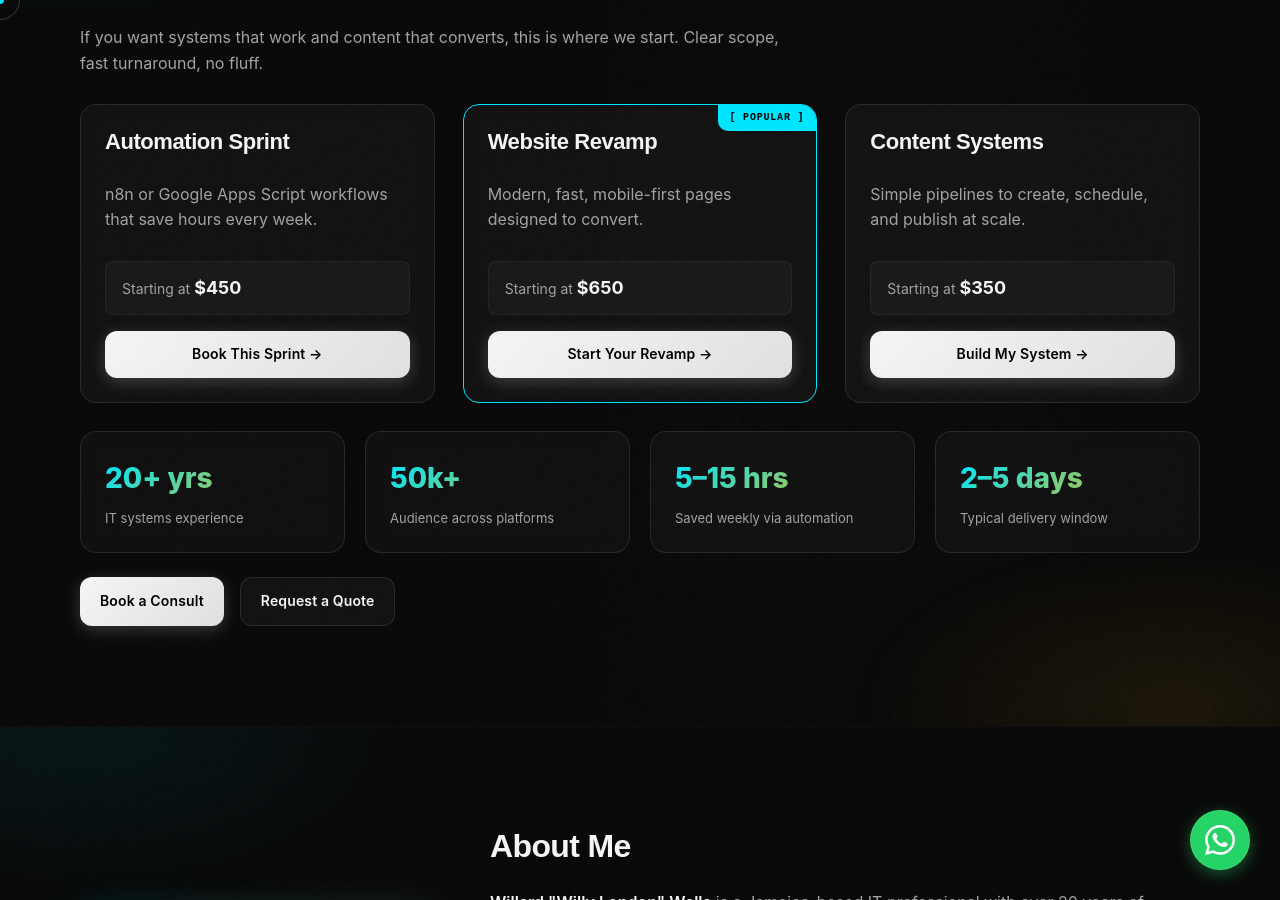
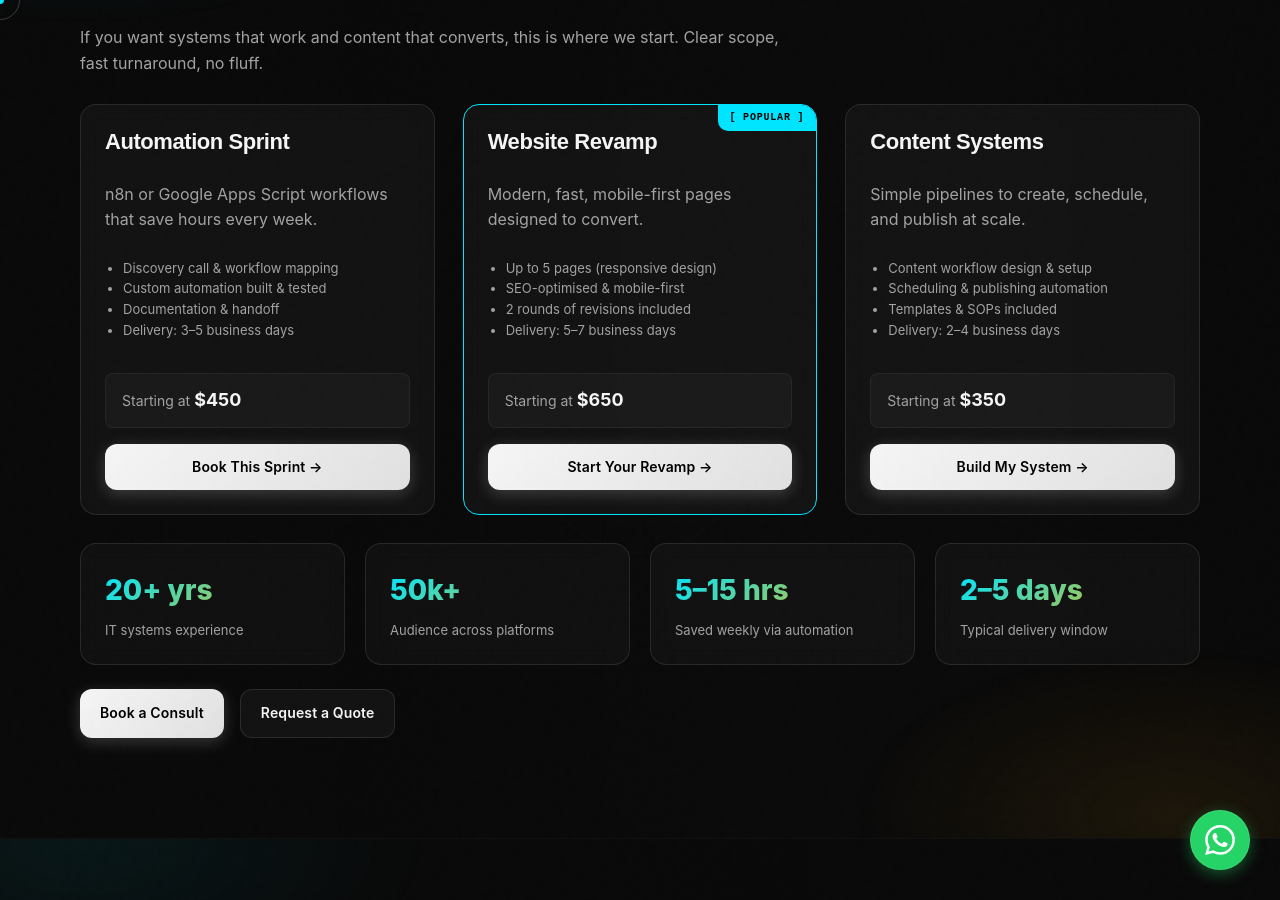
Before and after one commit to willylondon/creative-technician, a Jekyll site: the page built from index.html, in a window 1280 px wide and 900 px high, scrolled down 1583 px. Built offline with Jekyll 4.4.1, drawn with Linux system fonts in a browser that asks for light colours; some web fonts are replaced; some of the changed text lies outside the part shown.

Commit message:
Audit improvements: enhance service cards, add About metrics, add post-testimonials CTA

```diff
--- a/index.html
+++ b/index.html
@@ -366,6 +366,12 @@ layout: null
             <p style="color: var(--text-muted); margin-bottom: 12px; flex-grow: 1;">
               n8n or Google Apps Script workflows that save hours every week.
             </p>
+            <ul style="color: var(--text-muted); font-size: 13px; margin-bottom: 16px; padding-left: 18px; list-style: disc;">
+              <li>Discovery call & workflow mapping</li>
+              <li>Custom automation built & tested</li>
+              <li>Documentation & handoff</li>
+              <li>Delivery: 3–5 business days</li>
+            </ul>
             <div class="pricing" style="margin-bottom: 16px;">Starting at <strong>$450</strong></div>
             <a href="https://calendly.com/willardwells?utm_source=website&utm_medium=service_card&utm_campaign=automation_sprint"
               target="_blank" rel="noopener noreferrer" class="btn primary data-hover"
@@ -378,6 +384,12 @@ layout: null
             <p style="color: var(--text-muted); margin-bottom: 12px; flex-grow: 1;">
               Modern, fast, mobile-first pages designed to convert.
             </p>
+            <ul style="color: var(--text-muted); font-size: 13px; margin-bottom: 16px; padding-left: 18px; list-style: disc;">
+              <li>Up to 5 pages (responsive design)</li>
+              <li>SEO-optimised & mobile-first</li>
+              <li>2 rounds of revisions included</li>
+              <li>Delivery: 5–7 business days</li>
+            </ul>
             <div class="pricing" style="margin-bottom: 16px;">Starting at <strong>$650</strong></div>
             <a href="https://calendly.com/willardwells?utm_source=website&utm_medium=service_card&utm_campaign=website_revamp"
               target="_blank" rel="noopener noreferrer" class="btn primary data-hover"
@@ -389,6 +401,12 @@ layout: null
             <p style="color: var(--text-muted); margin-bottom: 12px; flex-grow: 1;">
               Simple pipelines to create, schedule, and publish at scale.
             </p>
+            <ul style="color: var(--text-muted); font-size: 13px; margin-bottom: 16px; padding-left: 18px; list-style: disc;">
+              <li>Content workflow design & setup</li>
+              <li>Scheduling & publishing automation</li>
+              <li>Templates & SOPs included</li>
+              <li>Delivery: 2–4 business days</li>
+            </ul>
             <div class="pricing" style="margin-bottom: 16px;">Starting at <strong>$350</strong></div>
             <a href="https://calendly.com/willardwells?utm_source=website&utm_medium=service_card&utm_campaign=content_systems"
               target="_blank" rel="noopener noreferrer" class="btn primary data-hover"
@@ -451,6 +469,25 @@ layout: null
             and pickleball. Passionate about technology and the future of AI, he's excited by its possibilities while
             advocating strongly for responsible implementation and proper guardrails.
           </p>
+
+          <div class="grid-4" style="margin-top: 28px; gap: 16px;">
+            <div class="stat reveal" style="padding: 16px; background: rgba(255,255,255,0.03); border-radius: 12px; border: 1px solid var(--border);">
+              <div class="num" style="font-size: 24px;">50+</div>
+              <div class="label" style="font-size: 12px;">Clients Served</div>
+            </div>
+            <div class="stat reveal" style="padding: 16px; background: rgba(255,255,255,0.03); border-radius: 12px; border: 1px solid var(--border);">
+              <div class="num" style="font-size: 24px;">100+</div>
+              <div class="label" style="font-size: 12px;">Workflows Built</div>
+            </div>
+            <div class="stat reveal" style="padding: 16px; background: rgba(255,255,255,0.03); border-radius: 12px; border: 1px solid var(--border);">
+              <div class="num" style="font-size: 24px;">20+</div>
+              <div class="label" style="font-size: 12px;">Years in IT</div>
+            </div>
+            <div class="stat reveal" style="padding: 16px; background: rgba(255,255,255,0.03); border-radius: 12px; border: 1px solid var(--border);">
+              <div class="num" style="font-size: 24px;">50k+</div>
+              <div class="label" style="font-size: 12px;">Audience Reach</div>
+            </div>
+          </div>
 
           <div class="flex gap-2" style="margin-top: 24px;">
             <a href="https://www.tiktok.com/@willylondon" target="_blank" rel="noopener noreferrer"
@@ -561,6 +598,23 @@ layout: null
             <div class="testimonial-stars" aria-label="5 out of 5 stars">★★★★★</div>
           </div>
 
+        </div>
+      </div>
+    </section>
+
+    <!-- Contact CTA after testimonials -->
+    <section style="padding: 40px 0;">
+      <div class="container">
+        <div class="card reveal" style="text-align: center; padding: 40px; background: linear-gradient(135deg, rgba(0,255,255,0.05), rgba(255,191,0,0.05)); border-color: var(--accent-cyan);">
+          <h3 class="font-heading" style="font-size: 24px; margin-bottom: 12px;">Ready to Build Your System?</h3>
+          <p style="color: var(--text-muted); max-width: 500px; margin: 0 auto 24px;">
+            Book a free 15-minute strategy call or send a message — I'll get back to you within 24 hours.
+          </p>
+          <div class="flex flex-wrap gap-4" style="justify-content: center;">
+            <a href="https://calendly.com/willardwells" target="_blank" rel="noopener noreferrer"
+              class="btn primary data-hover" data-gtag-event="cta_post_testimonials">Book Free Strategy Call</a>
+            <a href="#contact" class="btn data-hover" data-gtag-event="cta_post_testimonials_contact">Send a Message</a>
+          </div>
         </div>
       </div>
     </section>
```
